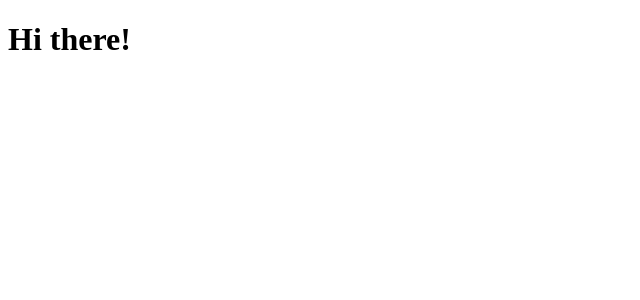
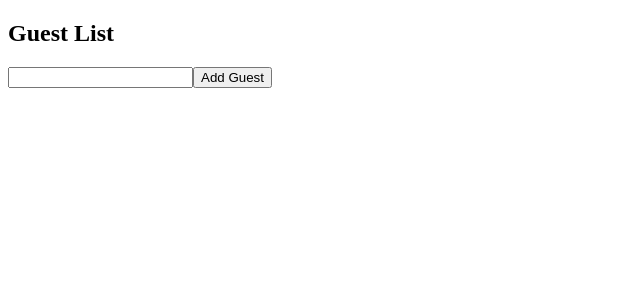
Before and after one commit to rrankawat/react-ts-basic, a React (Create React App) app: page / in a window 1280 px wide. Shown: the top 300 px of the page, without its empty margins (0-640 px from the left). Built offline with nearby package versions, Linux system fonts and the light colour scheme.

Commit message:
State Type

```diff
--- a/src/index.tsx
+++ b/src/index.tsx
@@ -1,9 +1,10 @@
 import ReactDOM from 'react-dom'
+import GuestList from './state/GuestList'
 
 const App = () => {
   return (
     <div>
-      <h1>Hi there!</h1>
+      <GuestList />
     </div>
   )
 }
--- /dev/null
+++ b/src/state/GuestList.tsx
@@ -0,0 +1,26 @@
+import { useState } from 'react'
+
+const GuestList: React.FC = () => {
+  const [name, setName] = useState('')
+  const [guests, setGuests] = useState<string[]>([])
+
+  const onClick = () => {
+    setGuests([...guests, name])
+    setName('')
+  }
+
+  return (
+    <div>
+      <h2>Guest List</h2>
+
+      <input
+        type="text"
+        value={name}
+        onChange={(e) => setName(e.target.value)}
+      />
+      <button onClick={onClick}>Add Guest</button>
+    </div>
+  )
+}
+
+export default GuestList
```
